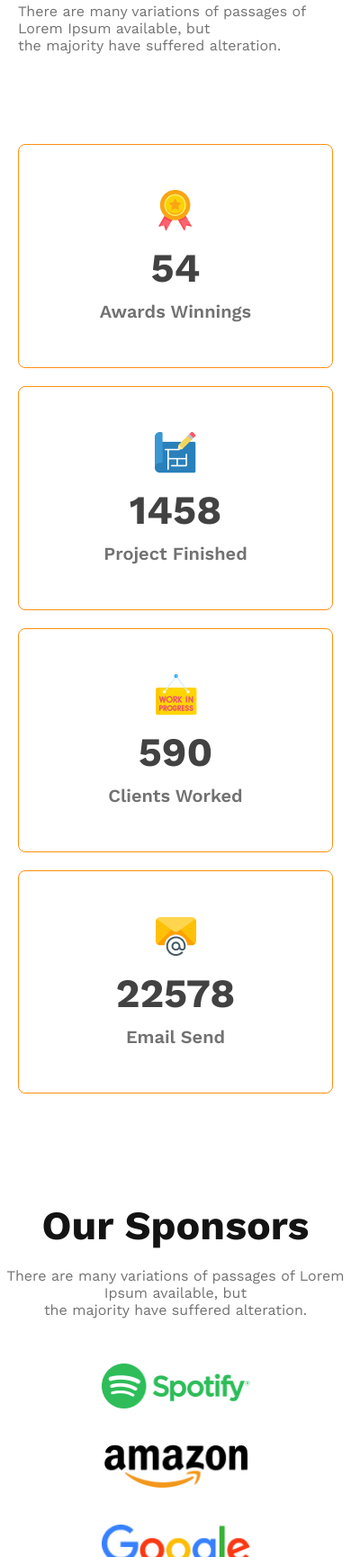
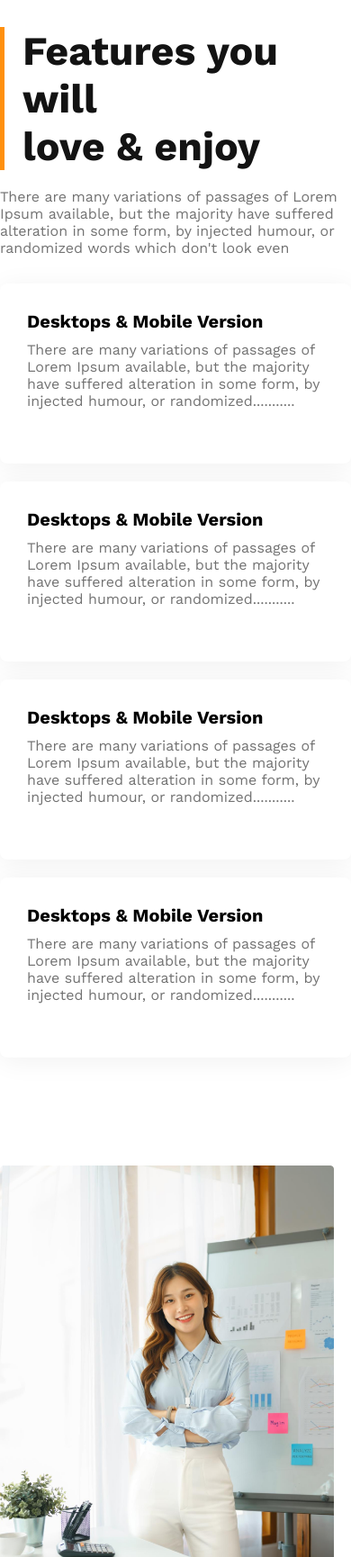
Before and after one commit to saidureg/g3-architects-website, a plain HTML site: page index.html in a window 390 px wide. Shown: the part 2824-4554 px from the top of the page at 90% size. Drawn offline with nearby package versions, Linux system fonts and the light colour scheme.

Commit message:
finished features section with responsive

```diff
--- a/index.html
+++ b/index.html
@@ -56,8 +56,34 @@
             </div>
         </section>
         <!-- features section starts -->
-        <section>
-
+        <section class="features">
+            <div class="feature-content">
+                <h3 class="section-title">Features you will <br> love & enjoy</h3>
+                <p class="text-light-gray">There are many variations of passages of Lorem Ipsum available, but the majority have suffered alteration in some form, by injected humour, or randomized words which don't look even</p>
+                <div class="card">
+                    <h4 class="card-title">Desktops & Mobile Version</h4>
+                    <p class="text-light-gray">There are many variations of passages of Lorem Ipsum available, but the majority have suffered alteration in some form, by injected humour, or randomized...........</p>
+                </div>
+                <div class="card">
+                    <h4 class="card-title">Desktops & Mobile Version</h4>
+                    <p class="text-light-gray">There are many variations of passages of Lorem Ipsum available, but the majority have suffered alteration in some form, by injected humour, or randomized...........</p>
+                </div>
+                <div class="card">
+                    <h4 class="card-title">Desktops & Mobile Version</h4>
+                    <p class="text-light-gray">There are many variations of passages of Lorem Ipsum available, but the majority have suffered alteration in some form, by injected humour, or randomized...........</p>
+                </div>
+                <div class="card">
+                    <h4 class="card-title">Desktops & Mobile Version</h4>
+                    <p class="text-light-gray">There are many variations of passages of Lorem Ipsum available, but the majority have suffered alteration in some form, by injected humour, or randomized...........</p>
+                </div>
+            </div>
+            <div class="feature-img">
+                <img src="images/architect.png" alt="">
+                <div class="ten-years-badge">
+                    <h3>10+Year</h3>
+                    <p>Experience</p>
+                </div>
+            </div>
         </section>
         <!-- some facts sections starts -->
         <section class="facts">
--- a/styles/style.css
+++ b/styles/style.css
@@ -118,6 +118,63 @@ main {
     color: #FF900E;
 }
 
+/* features styles */
+
+.features {
+    margin-top: 130px;
+    display: flex;
+    gap: 100px;
+}
+
+.feature-content .section-title {
+    border-left: 5px solid #FF900E;
+    padding-left: 20px;
+    margin-bottom: 20px;
+}
+
+.feature-content .text-light-gray {
+    margin-bottom: 30px;
+}
+
+.feature-content .card {
+    margin-bottom: 20px;
+    padding: 30px;
+    border-radius: 8px;
+    background-color: #FFF;
+    box-shadow: 0px 4px 30px 0px rgba(0, 0, 0, 0.06);
+}
+
+.feature-content .card .card-title {
+    font-size: 1.25rem;
+    margin-bottom: 10px;
+}
+
+.feature-img img{
+    height: 90%;
+    margin-left: 90px;
+}
+
+.ten-years-badge {
+    border-radius: 8px;
+    background-color: #FF900E;
+    width: 300px;
+    color: white;
+    text-align: center;
+    padding: 42px;
+    position: relative;
+    bottom: 120px;
+}
+
+.ten-years-badge h3{
+    font-size: 4rem;
+    margin: 0;
+}
+
+.ten-years-badge p{
+    font-size: 1.5rem;
+}
+
+
 /* facts styles */
 
 .facts-card-container {
@@ -125,11 +182,12 @@ main {
     justify-content: space-around;
 }
 
-.facts-content{
+.facts-content {
     margin: 100px 0;
 }
 
-.facts-content .facts-title, .Sponsors-title{
+.facts-content .facts-title,
+.Sponsors-title {
     margin-bottom: 20px;
 }
 
@@ -141,11 +199,11 @@ main {
     padding: 50px 30px;
 }
 
-.facts-card-container .card-title{
+.facts-card-container .card-title {
     font-size: 1.25rem;
 }
 
-.facts-card-container .card-starts{
+.facts-card-container .card-starts {
     color: #424242;
     font-size: 2.8rem;
     margin-top: 10px;
@@ -154,12 +212,12 @@ main {
 
 /* Sponsors styles */
 
-.Sponsors{
+.Sponsors {
     text-align: center;
     margin-top: 120px;
 }
 
-.Sponsors-img-container{
+.Sponsors-img-container {
     margin-top: 50px;
     display: flex;
     justify-content: space-evenly;
@@ -167,7 +225,7 @@ main {
     gap: 40px;
 }
 
-.Sponsors-img-container img{
+.Sponsors-img-container img {
     width: 165px;
 }
 
@@ -181,6 +239,7 @@ main {
 
     nav,
     .teams-container,
+    .features,
     .facts-card-container,
     .Sponsors-img-container {
         flex-direction: column;
@@ -188,6 +247,16 @@ main {
 
     .teams-img-container {
         grid-template-columns: 1fr;
+    }
+
+    .feature-img img{
+        width: 95%;
+        margin-left: 0;
+    }
+
+    .ten-years-badge{
+        position: static;
+        max-width: 280px;
     }
 
     nav>ul {
@@ -205,7 +274,7 @@ main {
         margin-top: 30px;
     }
 
-    .facts-card-container{
+    .facts-card-container {
         margin: 20px;
         gap: 20px;
     }
@@ -213,12 +282,15 @@ main {
 
 /* Tablets and medium devices*/
 @media screen and (min-width:576px) and (max-width:960px) {
-    header, .facts-content {
+
+    header,
+    .facts-content {
         padding: 50px;
     }
 
     nav,
     .teams-container,
+    .features,
     .Sponsors-img-container {
         flex-direction: column;
     }
```
